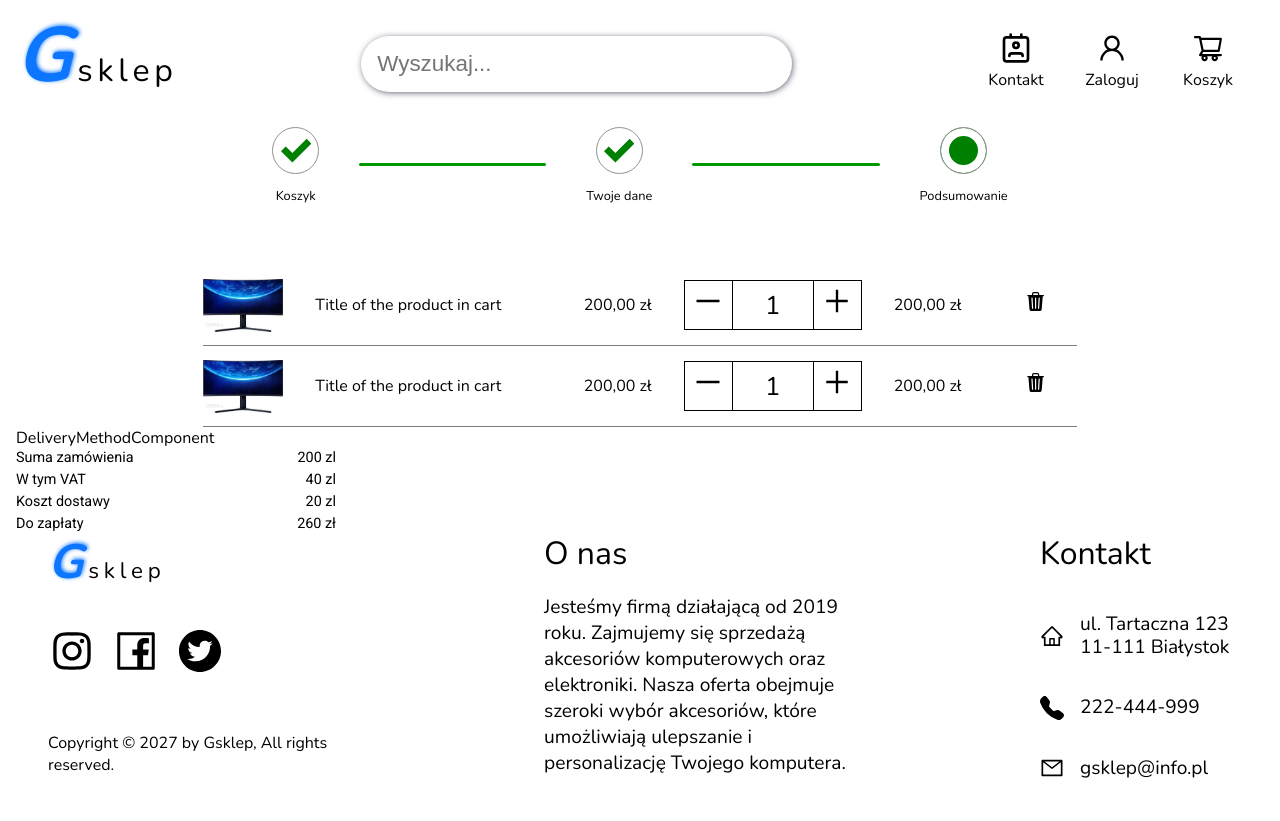
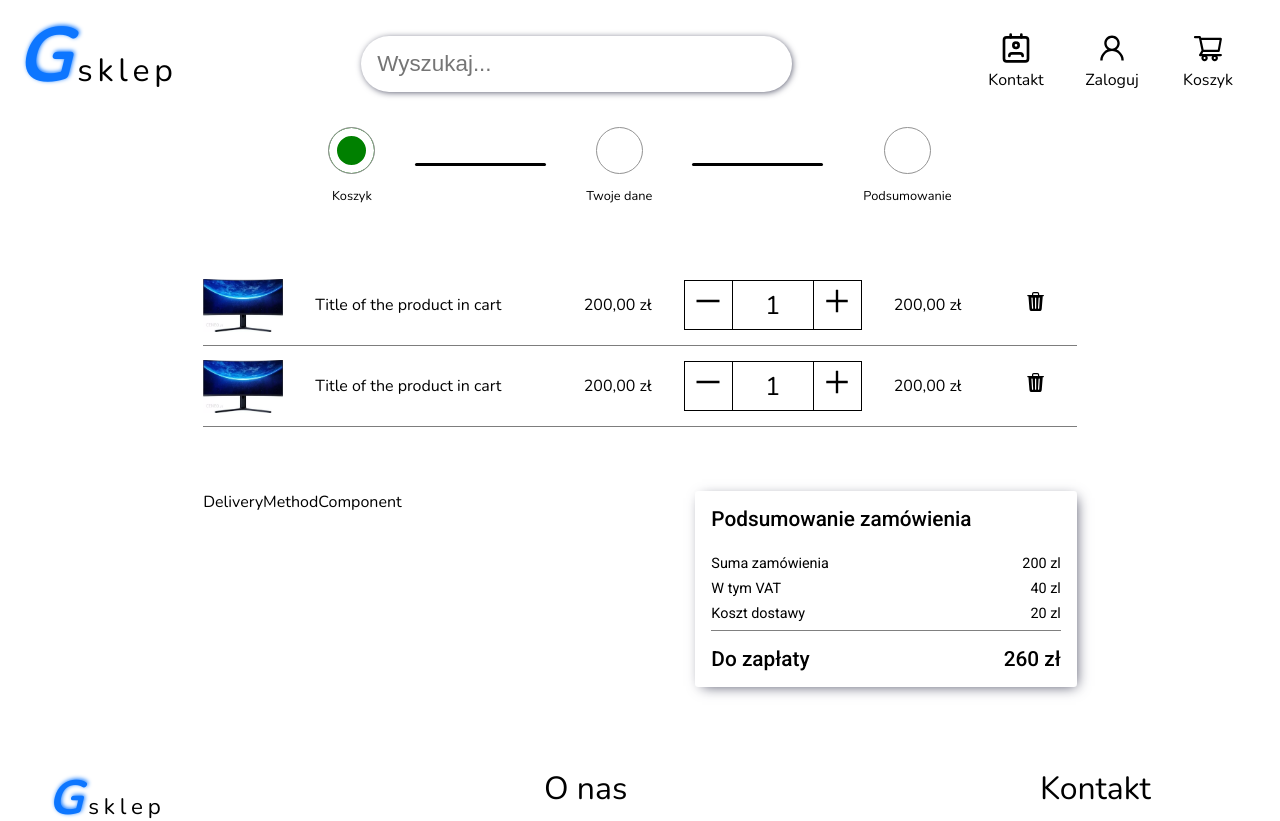
Before and after one commit to MateuszG2000/gmarktShop, a React (Create React App) app in the folder frontend/: page /cart in a window 1280 px wide. Shown: the top 821 px of the page. Built offline with nearby package versions, Linux system fonts and the light colour scheme.

Commit message:
created summary

```diff
--- a/frontend/src/components/CartComponents/ProductListComponent.module.scss
+++ b/frontend/src/components/CartComponents/ProductListComponent.module.scss
@@ -1,6 +1,4 @@
 .productListComponent {
-  margin: 0 auto;
-  max-width: 70%;
   display: flex;
   height: 5rem;
   min-width: fit-content;
--- a/frontend/src/components/CartComponents/StatusComponent.tsx
+++ b/frontend/src/components/CartComponents/StatusComponent.tsx
@@ -2,7 +2,7 @@ import React from "react";
 import css from "./StatusComponent.module.scss";
 import { ImCheckmark } from "react-icons/im";
 function StatusComponent() {
-  let step = 3;
+  let step = 1;
   return (
     <div className={css.summary}>
       <div className={css.step}>
--- a/frontend/src/components/CartComponents/SummaryComponent.module.scss
+++ b/frontend/src/components/CartComponents/SummaryComponent.module.scss
@@ -2,11 +2,28 @@
 .summary {
   display: grid;
   grid-template-columns: 1fr 1fr;
-  width: 20rem;
-  row-gap: 0.3rem;
+  width: 40%;
+  min-width: fit-content;
+  row-gap: 0.5rem;
   font-family: index.$font2;
   font-size: 0.9rem;
+  white-space: nowrap;
+  padding: 1rem;
+  @include index.boxShadow;
 }
 .col_2 {
   text-align: right;
 }
+.title {
+  grid-column-start: 1;
+  grid-column-end: 3;
+  font-size: 1.3rem;
+  margin-bottom: 1rem;
+  font-weight: 500;
+}
+.endPrice {
+  font-size: 1.3rem;
+  padding-top: 1rem;
+  border-top: 1px solid grey;
+  font-weight: 500;
+}
--- a/frontend/src/components/CartComponents/SummaryComponent.tsx
+++ b/frontend/src/components/CartComponents/SummaryComponent.tsx
@@ -3,6 +3,10 @@ import css from "./SummaryComponent.module.scss";
 function SummaryComponent() {
   return (
     <div className={css.summary}>
+      <span className={`${css.title} ${css.col_1}`}>
+        Podsumowanie zamówienia
+      </span>
+
       <span className={css.col_1}>Suma zamówienia</span>
       <span className={css.col_2}>200 zl</span>
 
@@ -11,8 +15,8 @@ function SummaryComponent() {
 
       <span className={css.col_1}>Koszt dostawy</span>
       <span className={css.col_2}>20 zl</span>
-      <span className={css.col_1}>Do zapłaty</span>
-      <span className={css.col_2}>260 zł</span>
+      <span className={`${css.endPrice} ${css.col_1}`}>Do zapłaty</span>
+      <span className={`${css.endPrice} ${css.col_2}`}>260 zł</span>
     </div>
   );
 }
--- a/frontend/src/index.scss
+++ b/frontend/src/index.scss
@@ -21,3 +21,7 @@ body {
   transition-duration: 300ms;
   color: $primaryColor;
 }
+@mixin boxShadow {
+  border-radius: 0.2rem;
+  box-shadow: 3px 3px 13px -4px rgba(66, 68, 90, 1);
+}
--- /dev/null
+++ b/frontend/src/sections/CartSection.module.scss
@@ -0,0 +1,10 @@
+.cart {
+  width: 70%;
+  max-width: 1400px;
+  margin: 0 auto 5rem auto;
+}
+.summaryDeliveryContainer {
+  display: flex;
+  justify-content: space-between;
+  margin-top: 4rem;
+}
--- a/frontend/src/sections/CartSection.tsx
+++ b/frontend/src/sections/CartSection.tsx
@@ -3,16 +3,18 @@ import DeliveryMethodComponent from "../components/CartComponents/DeliveryMethod
 import ProductListComponent from "../components/CartComponents/ProductListComponent";
 import StatusComponent from "../components/CartComponents/StatusComponent";
 import SummaryComponent from "../components/CartComponents/SummaryComponent";
-
+import css from "./CartSection.module.scss";
 function CartSection() {
   return (
-    <>
+    <div className={css.cart}>
       <StatusComponent />
       <ProductListComponent />
       <ProductListComponent />
-      <DeliveryMethodComponent />
-      <SummaryComponent />
-    </>
+      <div className={css.summaryDeliveryContainer}>
+        <DeliveryMethodComponent />
+        <SummaryComponent />
+      </div>
+    </div>
   );
 }
 
```
